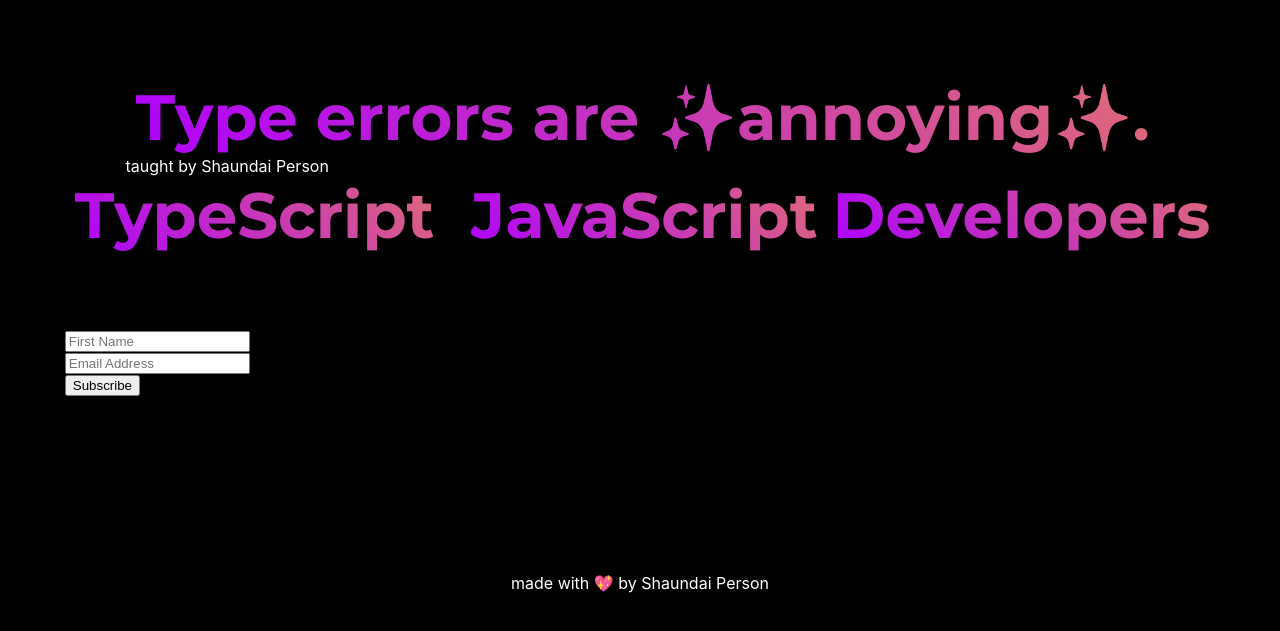
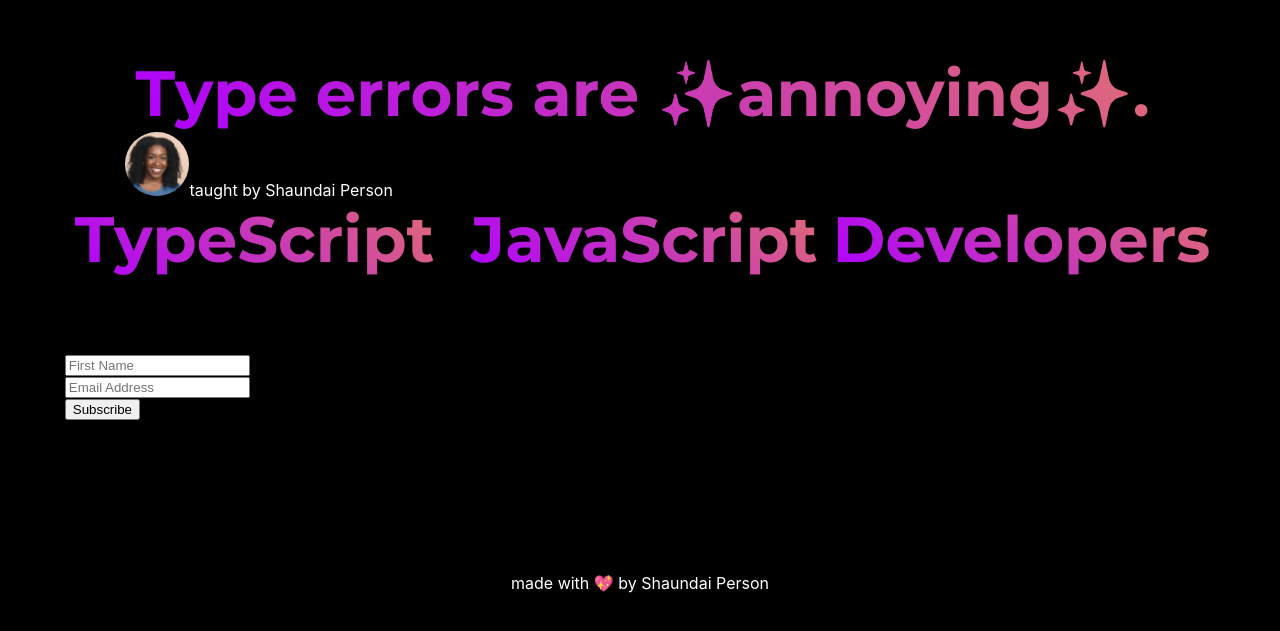
Before and after one commit to shaundai/TSforJSDevsSite, a React (Create React App) app: page / in a window 1280 px wide. Shown: the part 163-794 px from the top of the page. Built offline with nearby package versions, Linux system fonts and the light colour scheme; a web font is replaced by a local one.

Commit message:
add my image and style a bit

```diff
--- a/src/App.js
+++ b/src/App.js
@@ -1,6 +1,7 @@
 import React from "react"
 import styled from "styled-components"
 
+import Shaundai from './images/shaundaipic.png'
 import { Colors } from "./util/Colors"
 import { Emoji } from "./util/Emoji"
 import { Footer } from "./components/Footer"
@@ -44,6 +45,11 @@
 	-moz-text-fill-color: transparent;
 `
 
+const InstructorPic = styled.img`
+height: 4em;
+border-radius: 50%;
+`
+
 const App = () => {
 	return (
 		<Container>
@@ -55,7 +61,7 @@
 				</HeaderText>
 
 				<div>
-					taught by{" "}
+					<InstructorPic src={Shaundai} alt="some pretty chick"></InstructorPic>taught by{" "}
 					<a href="https://www.twitter.com/shaundai">Shaundai Person</a>
 				</div>
 			</Header>
```
Also changed, not shown: src/components/Header.js (added), src/images/shaundaipic.png (added).
